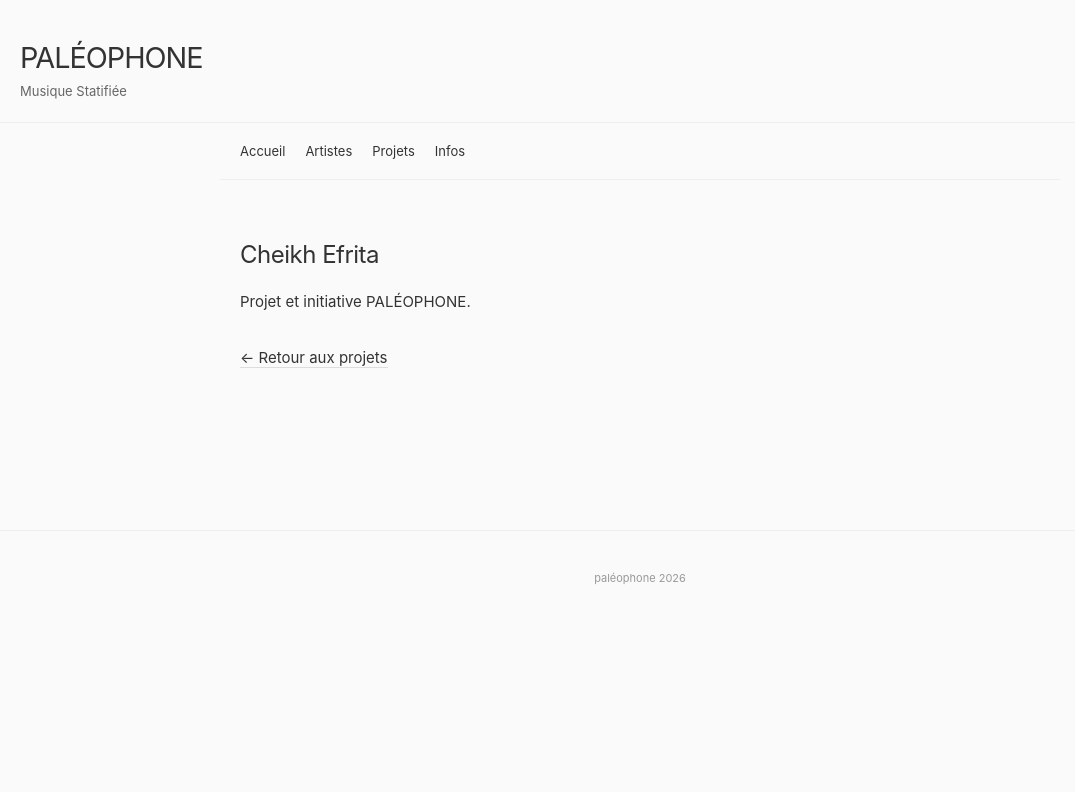
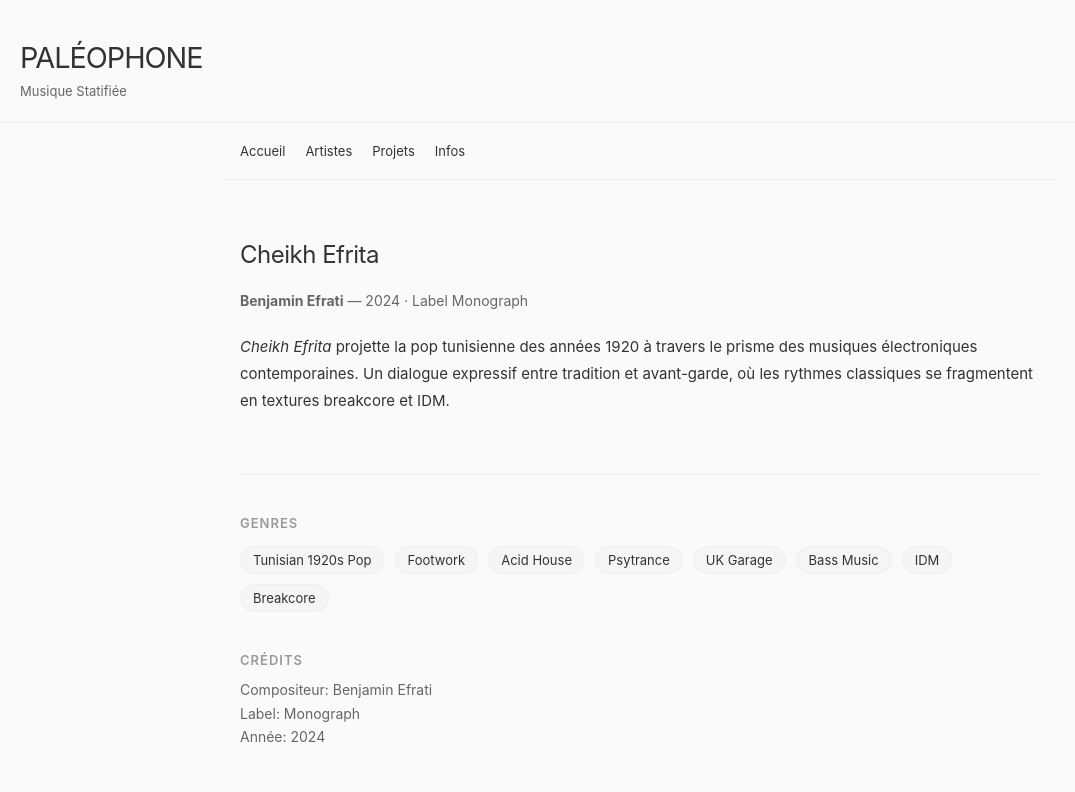
Before and after one commit to gnozo/paleophone, a Next.js app: page /projets/cheikh-efrita in a window 1280 px wide. Shown: the top 792 px of the page, without its empty margins (0-1075 px from the left). Built offline with nearby package versions, Linux system fonts and the light colour scheme.

Commit message:
Update cheikh-efrita.tsx

```diff
--- a/pages/projets/cheikh-efrita.tsx
+++ b/pages/projets/cheikh-efrita.tsx
@@ -5,7 +5,40 @@ export default function CheikhEfrita() {
     <Layout>
       <h2>Cheikh Efrita</h2>
 
-      <p>Projet et initiative PALÉOPHONE.</p>
+      <div style={{ marginBottom: '40px', paddingBottom: '40px', borderBottom: '1px solid #eee' }}>
+        <p style={{ fontSize: '14px', color: '#666', margin: '0 0 20px 0' }}>
+          <strong>Benjamin Efrati</strong> — 2024 · Label Monograph
+        </p>
+
+        <p style={{ fontSize: '15px', lineHeight: '1.8' }}>
+          <em>Cheikh Efrita</em> projette la pop tunisienne des années 1920 à travers le prisme des musiques électroniques contemporaines.
+          Un dialogue expressif entre tradition et avant-garde, où les rythmes classiques se fragmentent en textures breakcore et IDM.
+        </p>
+      </div>
+
+      <div style={{ marginBottom: '40px' }}>
+        <h3 style={{ fontSize: '13px', fontWeight: '600', color: '#999', margin: '0 0 15px 0', textTransform: 'uppercase', letterSpacing: '1px' }}>Genres</h3>
+        <div style={{ display: 'flex', flexWrap: 'wrap', gap: '10px' }}>
+          {['Tunisian 1920s Pop', 'Footwork', 'Acid House', 'Psytrance', 'UK Garage', 'Bass Music', 'IDM', 'Breakcore'].map(genre => (
+            <span key={genre} style={{ fontSize: '13px', padding: '5px 12px', backgroundColor: '#f5f5f5', borderRadius: '20px', border: '1px solid #eee' }}>
+              {genre}
+            </span>
+          ))}
+        </div>
+      </div>
+
+      <div style={{ marginBottom: '40px' }}>
+        <h3 style={{ fontSize: '13px', fontWeight: '600', color: '#999', margin: '0 0 10px 0', textTransform: 'uppercase', letterSpacing: '1px' }}>Crédits</h3>
+        <p style={{ fontSize: '14px', margin: '0', color: '#666' }}>
+          Compositeur: Benjamin Efrati<br />
+          Label: Monograph<br />
+          Année: 2024
+        </p>
+      </div>
+
+      <p style={{ marginTop: '40px', fontSize: '13px', color: '#999' }}>
+        <em>Cheikh Efrita</em> est un projet Paléophone.
+      </p>
 
       <p style={{ marginTop: '30px' }}>
         <a href="/projets">← Retour aux projets</a>
```
